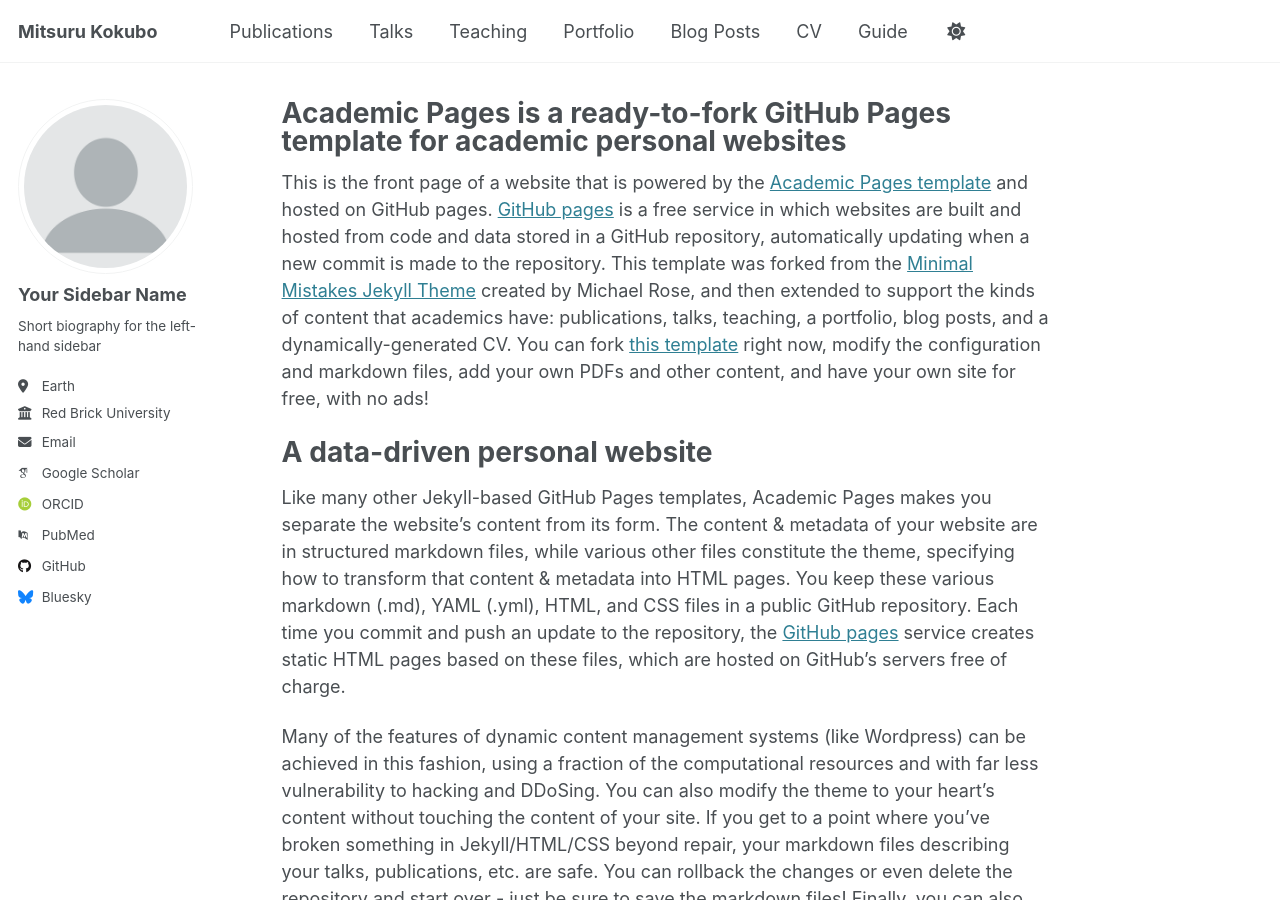
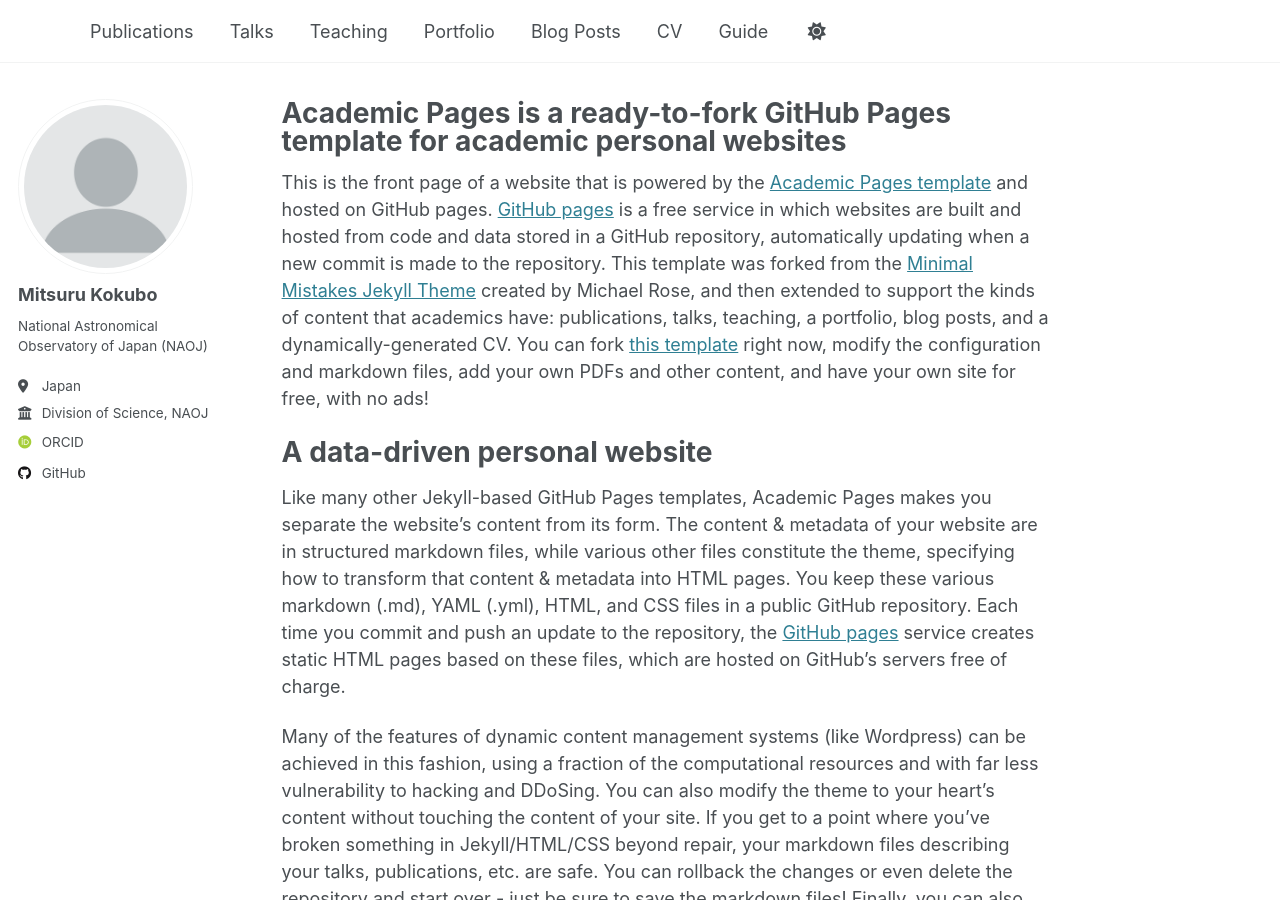
Before and after one commit to mitsurukokubo/mitsurukokubo.github.io, a Jekyll site: the page built from _pages/about.md, in a window 1280 px wide and 900 px high. Built offline with Jekyll 4.4.1, drawn with Linux system fonts in a browser that asks for light colours; some web fonts are replaced.

Commit message:
Update _config.yml

```diff
--- a/_config.yml
+++ b/_config.yml
@@ -9,7 +9,7 @@
 # Basic Site Settings
 locale                   : "en-US"
 site_theme               : "default"
-title                    : "Mitsuru Kokubo"
+title                    : "" #"Your Name"
 title_separator          : "-"
 name                     : &name "Mitsuru Kokubo"
 description              : &description "Division of Science, NAOJ" #"personal description"
@@ -23,21 +23,21 @@ repository               : "mitsurukokubo/mitsurukokubo.github.io"
 author:
   # Biographic information
   avatar           : "profile.png"
-  name             : "Your Sidebar Name"
-  pronouns         : # example: "she/her"
-  bio              : "Short biography for the left-hand sidebar"
-  location         : "Earth"
-  employer         : "Red Brick University"
+  name             : "Mitsuru Kokubo"
+  pronouns         : # example: "he/him"
+  bio              : "National Astronomical Observatory of Japan (NAOJ)" # "Short biography for the left-hand sidebar"
+  location         : "Japan"
+  employer         : "Division of Science, NAOJ"
   uri              : # URL
-  email            : "none@example.org"
+  email            : #""
 
   # Academic websites
   arxiv            : # URL - Update with the correct link to your profile
-  googlescholar    : "https://scholar.google.com/citations?user=PS_CX0AAAAAJ"
+  googlescholar    : # "https://scholar.google.com/citations?user=PS_CX0AAAAAJ"
   impactstory      : # URL
-  orcid            : "http://orcid.org/yourorcidurl"
+  orcid            : "https://orcid.org/0000-0001-6402-1415"
   semantic         : # URL
-  pubmed           : "https://www.ncbi.nlm.nih.gov/pubmed/?term=john+snow"
+  pubmed           : #"https://www.ncbi.nlm.nih.gov/pubmed/?term=john+snow"
   researchgate     : # URL
   scopus           : # URL
 
@@ -45,12 +45,12 @@ author:
   bitbucket        : # Username - Update with your username on the site
   codepen          : # Username
   dribbble         : # Username
-  github           : "academicpages"
+  github           : "mitsurukokubo"
   kaggle           : # Username
   stackoverflow    : # User number or user number and name (i.e., use "1" or "1/jeff-atwood")
 
   # Social media
-  bluesky          : "bsky.app" # Replace this with you Bluesky username
+  bluesky          : #"bsky.app" # Replace this with you Bluesky username
   facebook         : # Username
   flickr           : # Username
   foursquare       : # Username
```
